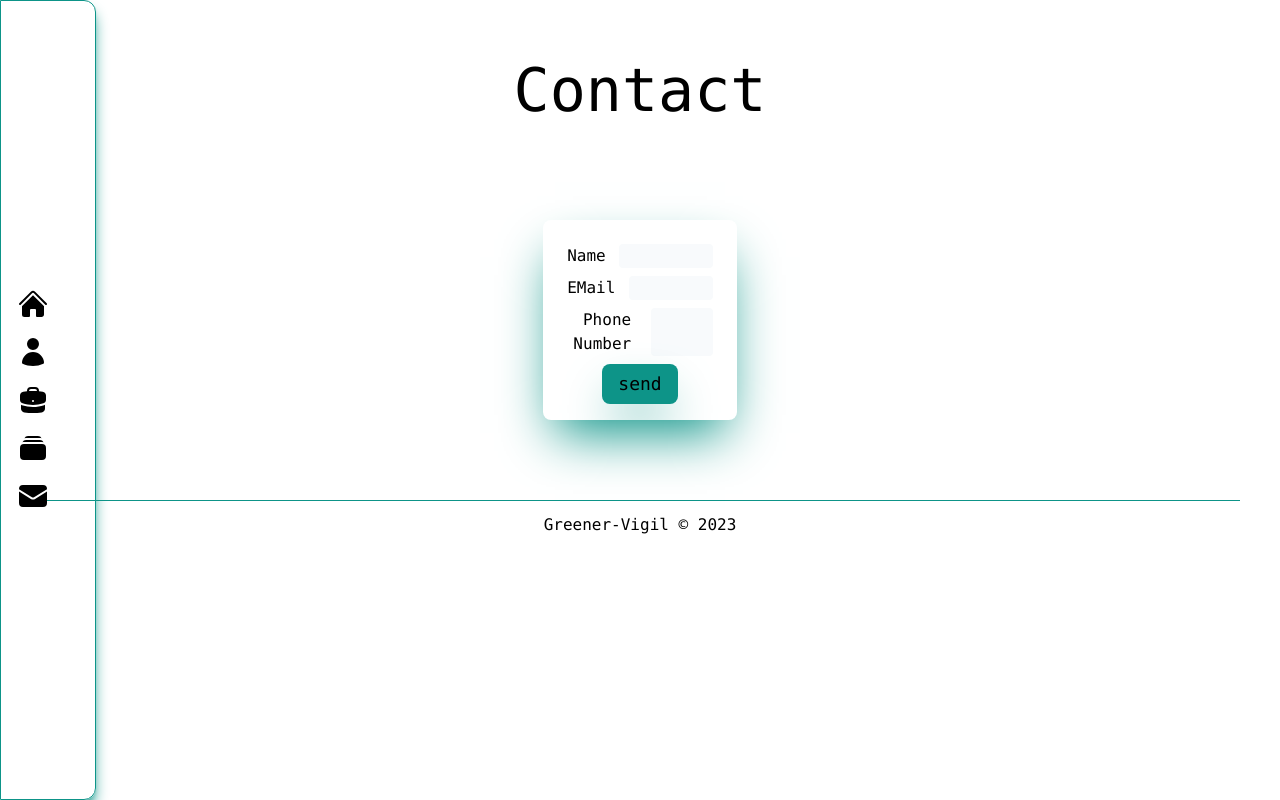
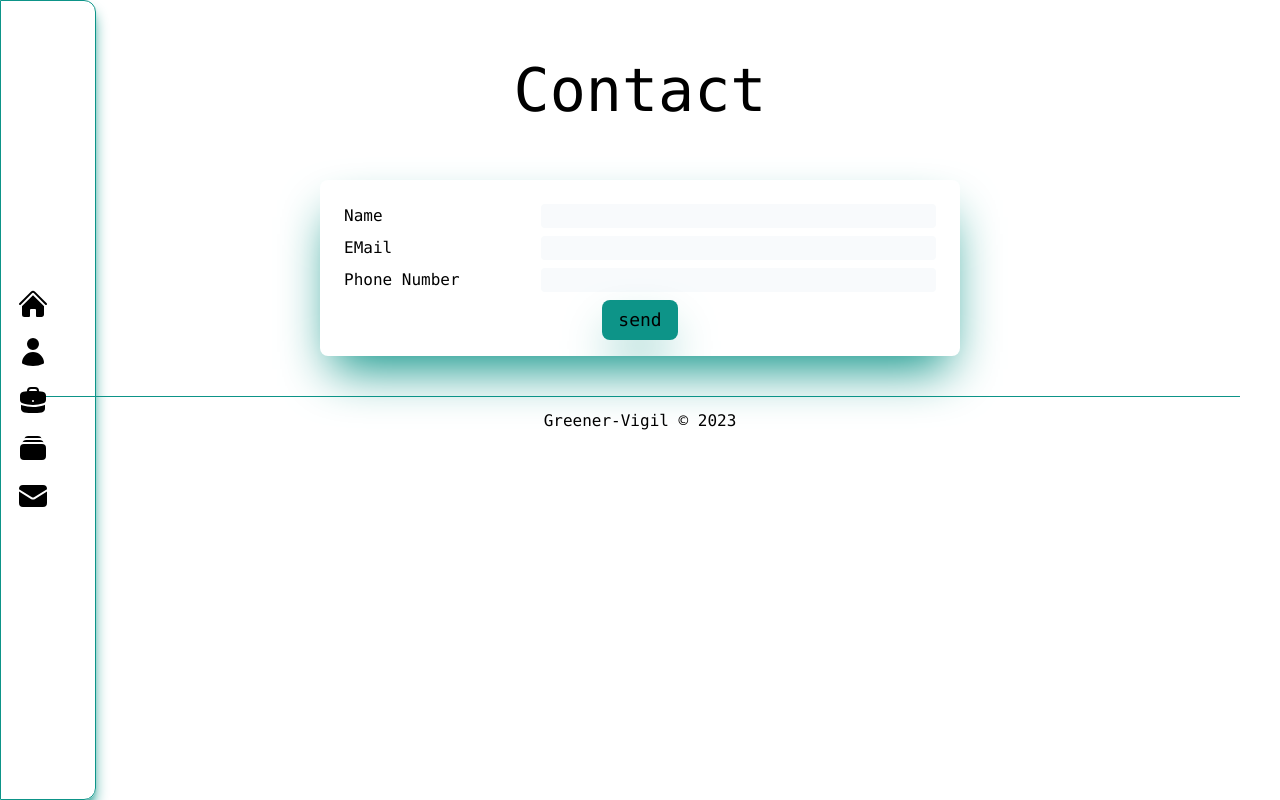
Before and after one commit to greenervigil/next-portfolio, a Next.js app: page /contact in a window 1280 px wide. Built offline with nearby package versions, Linux system fonts and the light colour scheme.

Commit message:
updating the layout and the contact form

```diff
--- a/components/layout/layout.tsx
+++ b/components/layout/layout.tsx
@@ -11,7 +11,7 @@ const Layout: React.FC<LayoutProps> = ({
     return (
         <>
             <Navbar />
-            <main className="flex flex-col justify-center items-center bg-water">{children}</main>
+            <main className="flex flex-col justify-center items-center">{children}</main>
             <Footer />
         </>
     )
--- a/pages/contact.tsx
+++ b/pages/contact.tsx
@@ -10,7 +10,7 @@ const Contact: NextPage = () => {
             <Container>
                 <h1 className="font-mono text-center text-6xl m-5">Contact</h1>
             </Container>
-            <Container>
+            <>
                 <Card>
                     <form className="w-full">
                         <Input label="Name" type="text" name="name" length={136}/>
@@ -19,7 +19,7 @@ const Contact: NextPage = () => {
                         <Button label="send" />
                     </form>
                 </Card>
-            </Container>
+            </>
         </>
     )
 }
--- a/tailwind.config.js
+++ b/tailwind.config.js
@@ -8,7 +8,7 @@ module.exports = {
   theme: {
     extend: {
       backgroundImage: {
-        'water': "url('/public/water.jpg')"
+        'water': "url('/water.jpg')"
       }
     },
   },
```
